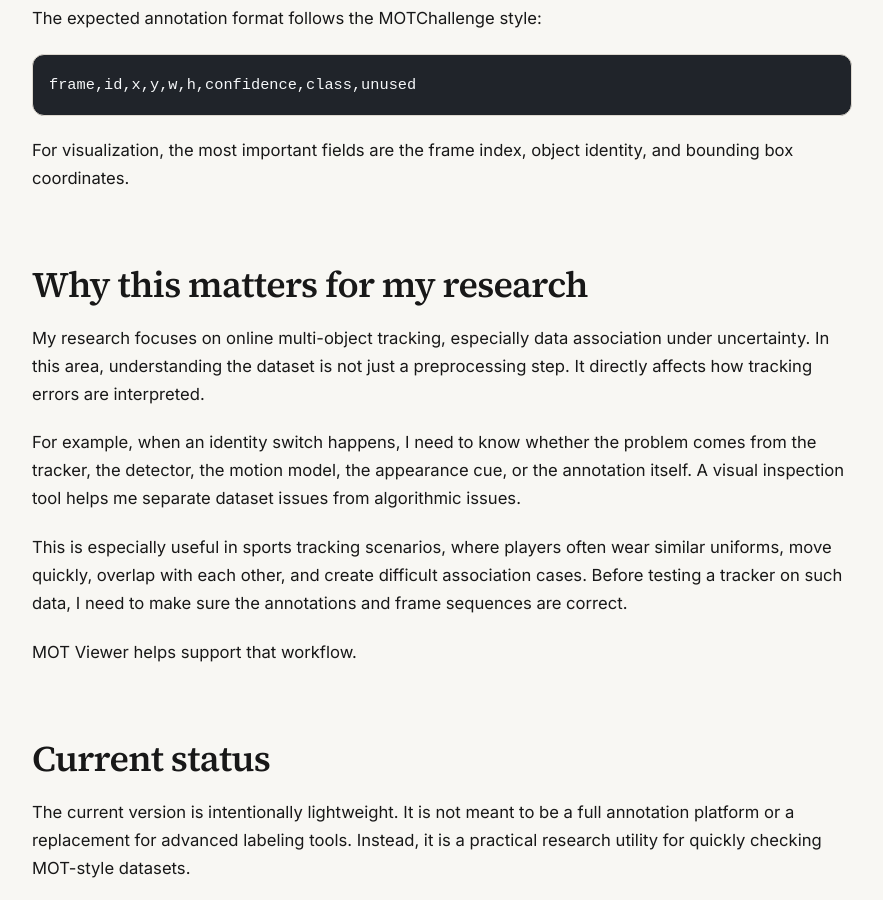
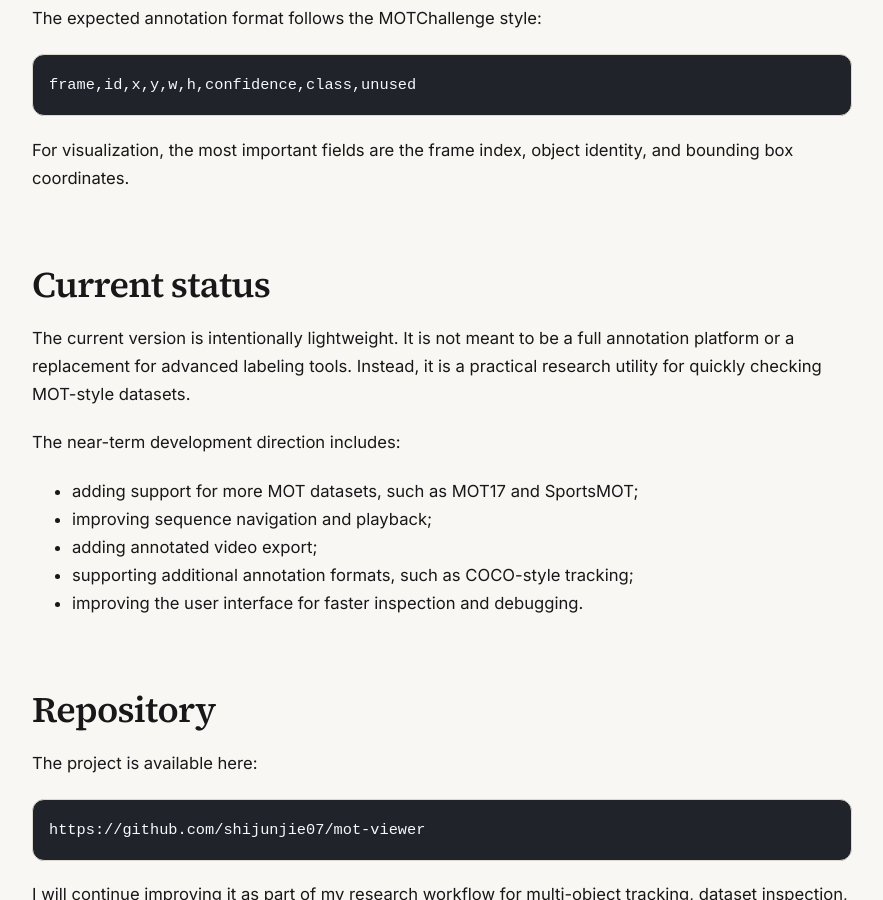
Before and after one commit to shijunjie07/shijunjie07.github.io, a Jekyll site: the page built from _posts/2026-06-22-building-mot-viewer.md, in a window 1280 px wide and 900 px high, scrolled down 3347 px. Shown: the whole window, without its empty margins (198-1081 px from the left). Built offline with Jekyll 4.4.1, drawn with Linux system fonts in a browser that asks for light colours.

Commit message:
update blog

```diff
--- a/_posts/2026-06-22-building-mot-viewer.md
+++ b/_posts/2026-06-22-building-mot-viewer.md
@@ -80,16 +80,6 @@ frame,id,x,y,w,h,confidence,class,unused
 
 For visualization, the most important fields are the frame index, object identity, and bounding box coordinates.
 
-## Why this matters for my research
-
-My research focuses on online multi-object tracking, especially data association under uncertainty. In this area, understanding the dataset is not just a preprocessing step. It directly affects how tracking errors are interpreted.
-
-For example, when an identity switch happens, I need to know whether the problem comes from the tracker, the detector, the motion model, the appearance cue, or the annotation itself. A visual inspection tool helps me separate dataset issues from algorithmic issues.
-
-This is especially useful in sports tracking scenarios, where players often wear similar uniforms, move quickly, overlap with each other, and create difficult association cases. Before testing a tracker on such data, I need to make sure the annotations and frame sequences are correct.
-
-MOT Viewer helps support that workflow.
-
 ## Current status
 
 The current version is intentionally lightweight. It is not meant to be a full annotation platform or a replacement for advanced labeling tools. Instead, it is a practical research utility for quickly checking MOT-style datasets.
```
